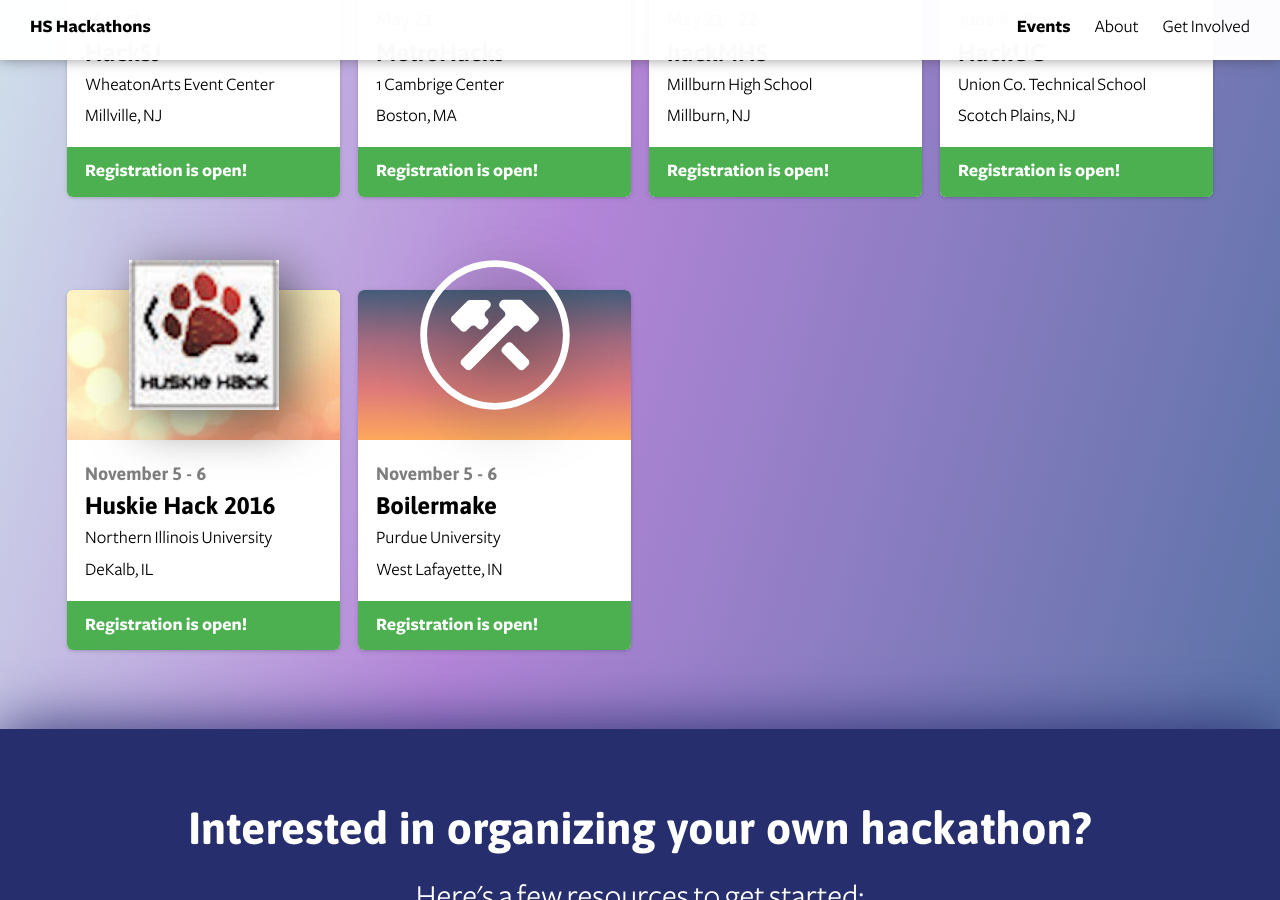
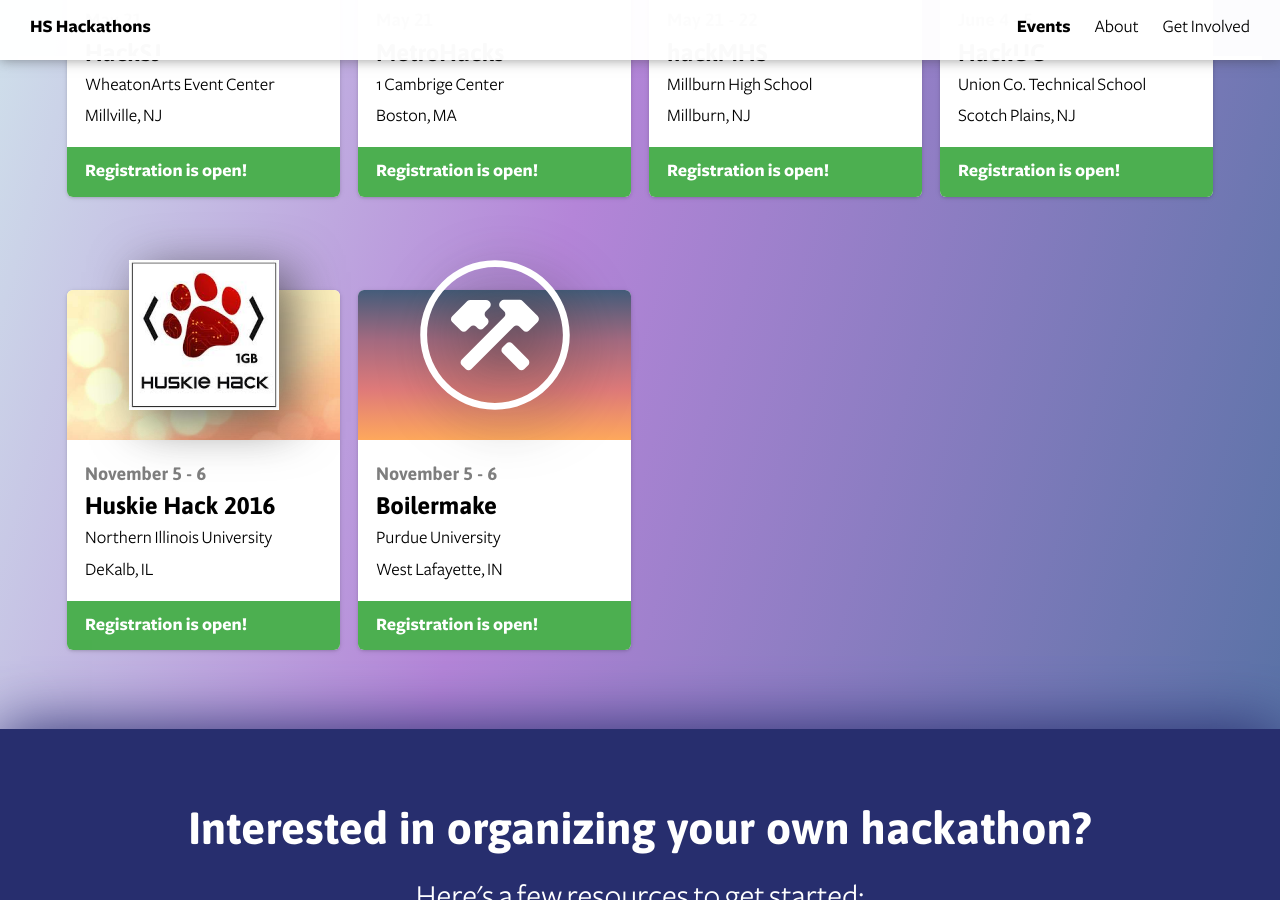
Before and after one commit to hshackers/hshackathons.org, a Jekyll site: the page built from index.html, in a window 1280 px wide and 900 px high, scrolled down 4668 px. Built offline with Jekyll 4.4.1, drawn with Linux system fonts in a browser that asks for light colours; nearby versions of some CDN libraries; some web fonts are replaced.

Commit message:
added better quality huskie hack logo

```diff
--- a/_data/events/2016winter.yaml
+++ b/_data/events/2016winter.yaml
@@ -396,7 +396,7 @@
   start: 2016-11-05
   end: 2016-11-06
   deadline: 2016-11-05
-  logo: /img/2016winter/huskiehack.jpg
+  logo: /img/2016winter/huskie_hack.jpg
   cover: url(/img/2016winter/huskiehack-cover.jpg)
 
 - name: Boilermake
```
Also changed, not shown: img/2016winter/huskie_hack.jpg (added), img/2016winter/huskiehack.jpg (deleted).
